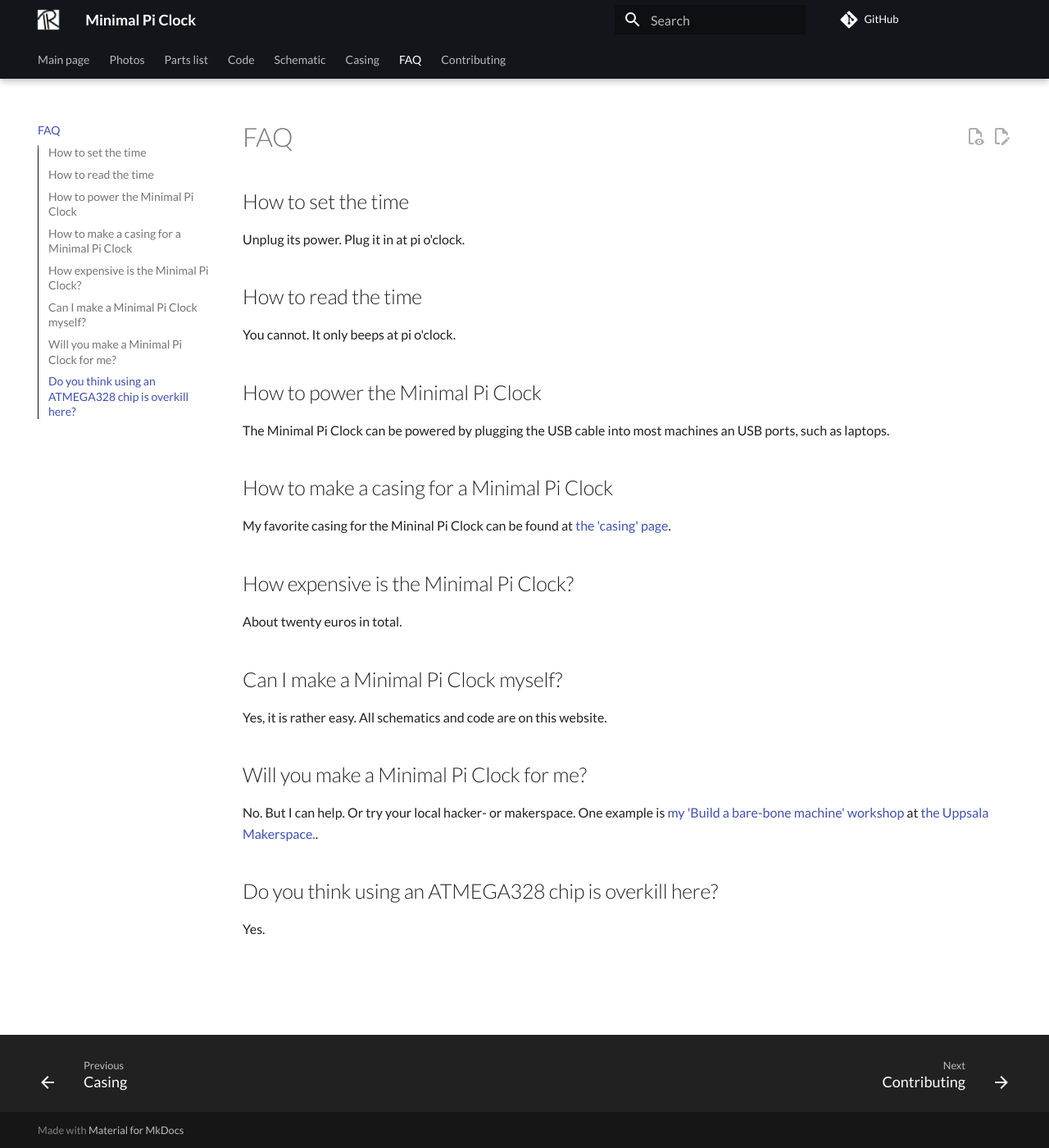
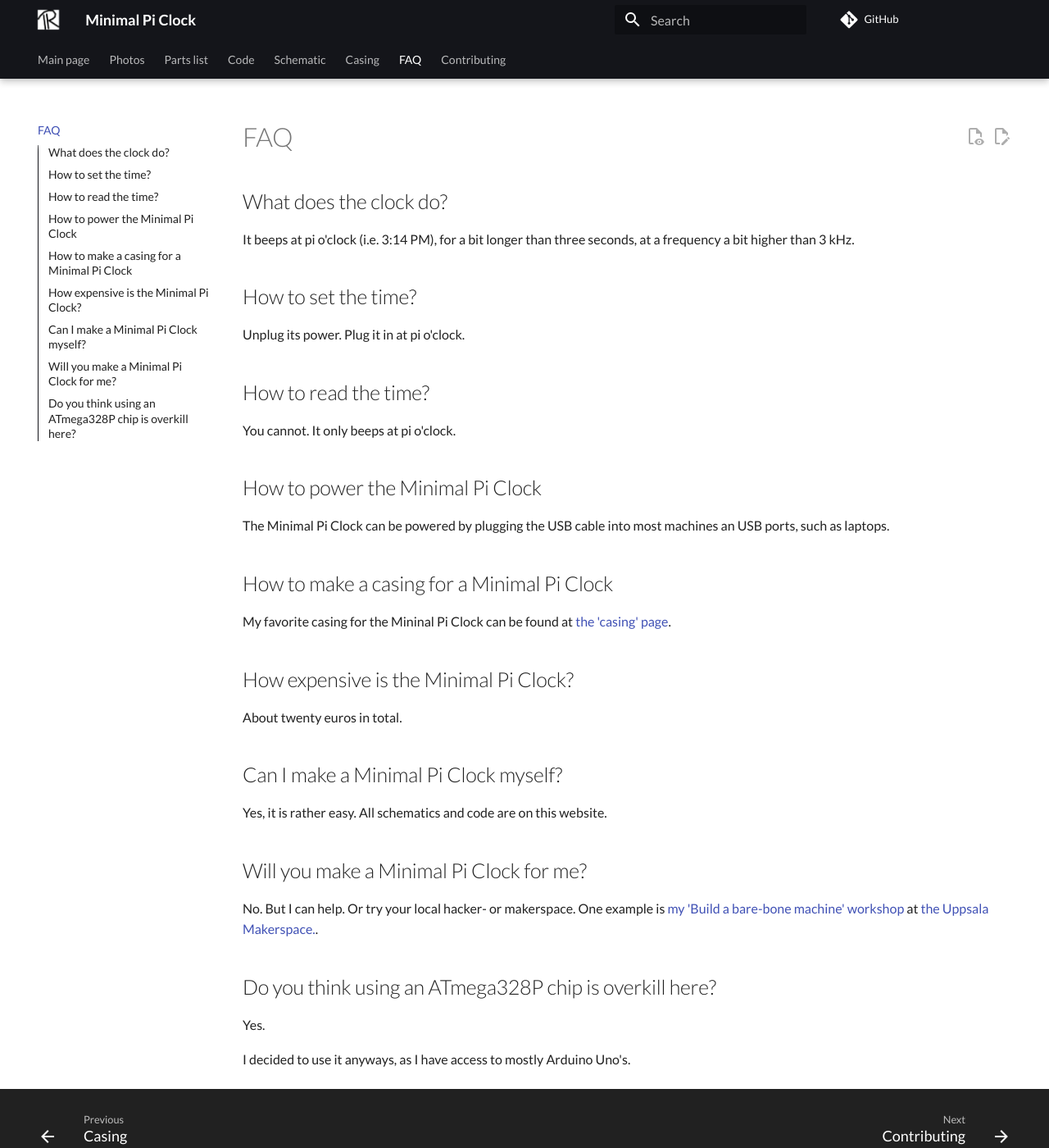
Before and after one commit to richelbilderbeek/MinimalPiClock, an MkDocs documentation site: the page built from docs/faq.md, in a window 1280 px wide and 1400 px high. Shown: the whole window at 82% size. Built offline with MkDocs 1.6.1 and Material for MkDocs 9.7.7, drawn with Linux system fonts in a browser that asks for light colours; comment, search, counter and statistics services are not loaded.

Commit message:
Better doc

```diff
--- a/docs/faq.md
+++ b/docs/faq.md
@@ -1,10 +1,16 @@
 # FAQ
 
-## How to set the time
+## What does the clock do?
+
+It beeps at pi o'clock (i.e. 3:14 PM),
+for a bit longer than three seconds,
+at a frequency a bit higher than 3 kHz.
+
+## How to set the time?
 
 Unplug its power. Plug it in at pi o'clock.
 
-## How to read the time
+## How to read the time?
 
 You cannot. It only beeps at pi o'clock.
 
@@ -34,6 +40,8 @@ One example is
 [my 'Build a bare-bone machine' workshop](https://richelbilderbeek.github.io/build_bare_bone_arduino_machine_workshop/)
 at [the Uppsala Makerspace.](https://www.uppsalamakerspace.se/).
 
-## Do you think using an ATMEGA328 chip is overkill here?
+## Do you think using an ATmega328P chip is overkill here?
 
 Yes.
+
+I decided to use it anyways, as I have access to mostly Arduino Uno's.
```
Also changed, not shown: docs/casing/README.md (+19 -0 lines), docs/casing/sphere_cut.png (added), docs/casing/sphere_cut_annotated.png (added), docs/casing/sphere_open_scad.png (added), docs/casing/sphere_openscad_v0_1.png (renamed from docs/casing/sphere_openscad.png), 1 other file.
